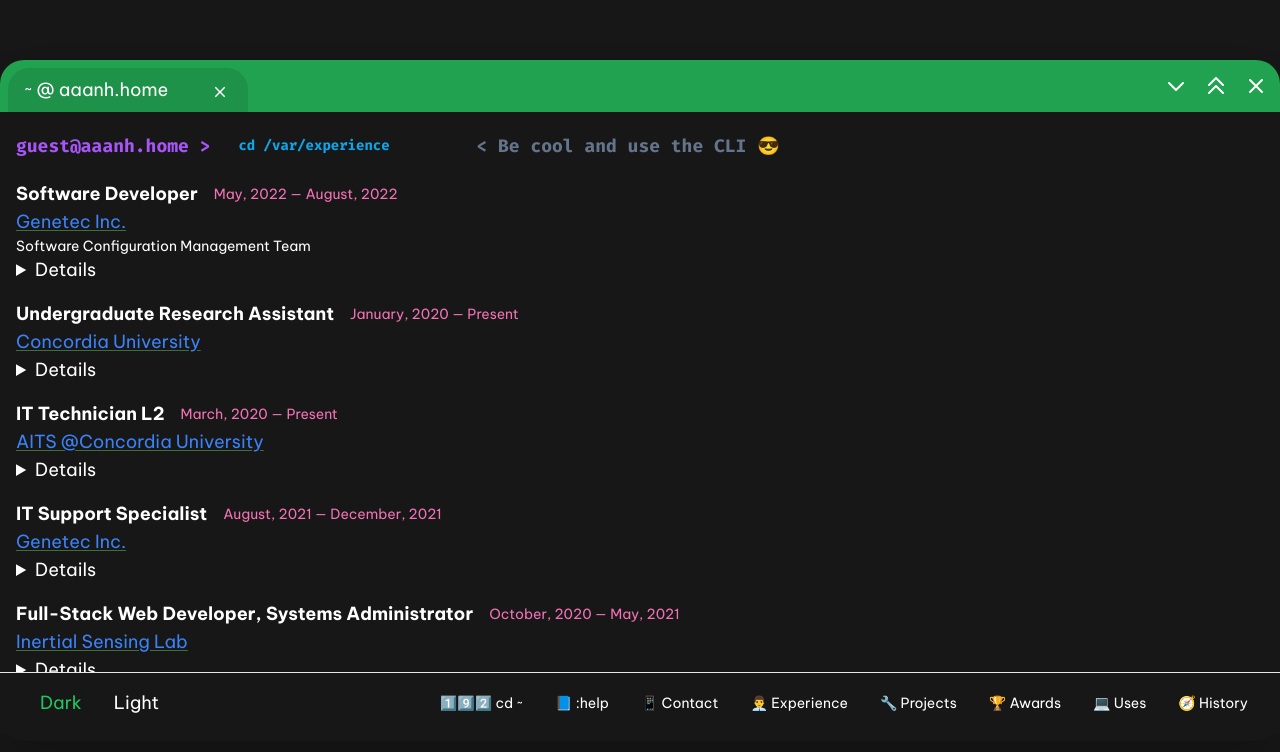
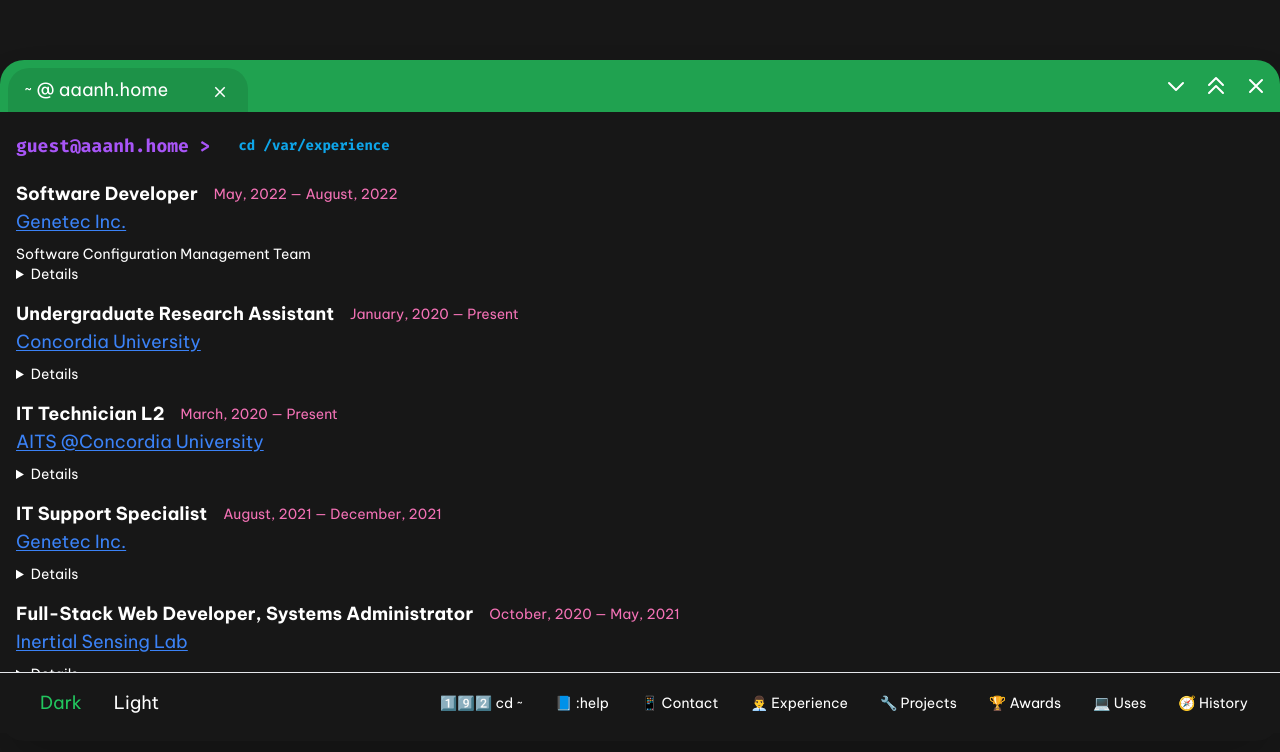
Before and after one commit to zasshuwu/nogamioka, a Next.js app: page /home in a window 1280 px wide. Both pictures are taken after a click on the button "👨‍💼 Experience". Shown: the top 752 px of the page. Built offline with nearby package versions, Linux system fonts and the light colour scheme.

Commit message:
style adjustments

```diff
--- a/components/Experience.js
+++ b/components/Experience.js
@@ -16,10 +16,10 @@ const Entry = ({ entry }) => {
 			<div className="text-blue-500">
 				<Link href={entry.link_ref}>{entry.organization}</Link>
 			</div>
-			<div className="text-sm">
+			<div className="text-sm mt-2">
 				{entry.team == "" || entry.team == null ? null : entry.team + " Team"}
 			</div>
-			<details>
+			<details className="text-sm">
 				<summary>Details</summary>
 				<ul>
 					{entry.description.map((desc, index) => (
--- a/pages/home.js
+++ b/pages/home.js
@@ -253,9 +253,6 @@ export default function Home() {
             <div className="transition-all ease-in-out">
               {isValidCmd ? null : "🛑 Invalid Command"}
             </div>
-            <div className="text-slate-500 font-bold">
-              {"< "}Be cool and use the CLI 😎
-            </div>
           </div>
           {content == "history" ? (
             <HistoryContent cmdHistory={cmdHistory}></HistoryContent>
--- a/styles/globals.css
+++ b/styles/globals.css
@@ -20,9 +20,9 @@ body {
 a {
   color: inherit;
   text-decoration: underline;
-  text-decoration-color: rgba(100, 200, 100, 0.5);
   text-underline-offset: 2px;
 }
+
 a:hover {
   color: #22c55e;
   text-decoration: underline;
```
Also changed, not shown: 1 other file (tests, documents, lock files or other folders).
